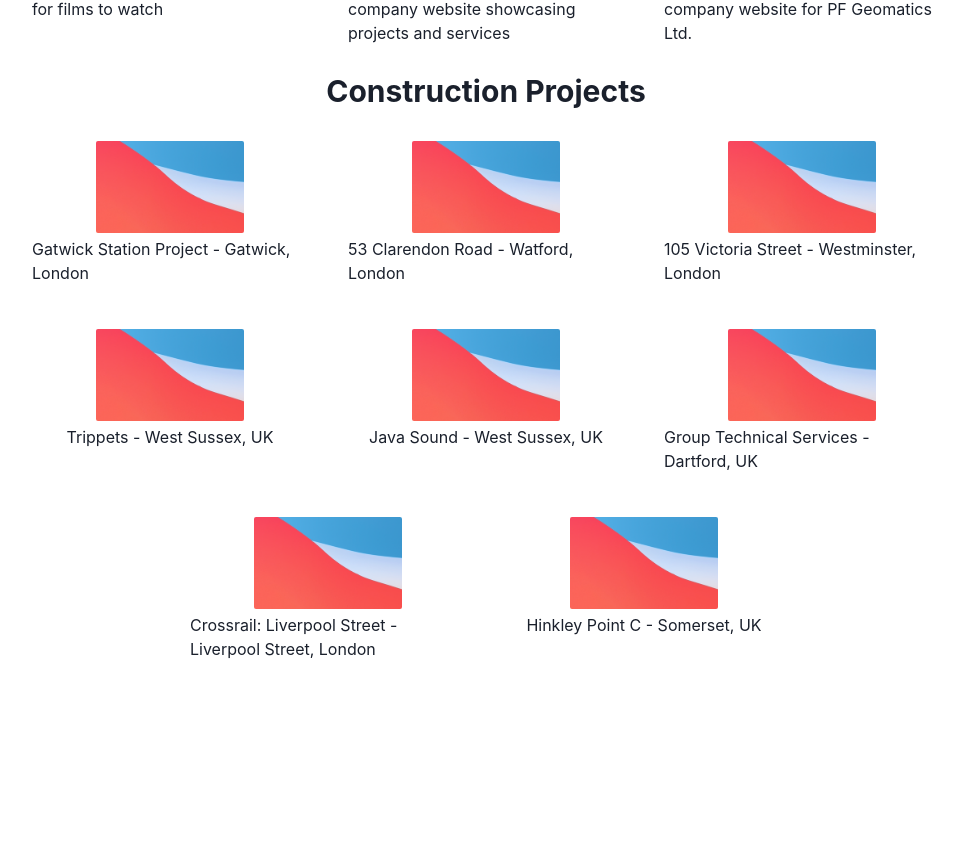
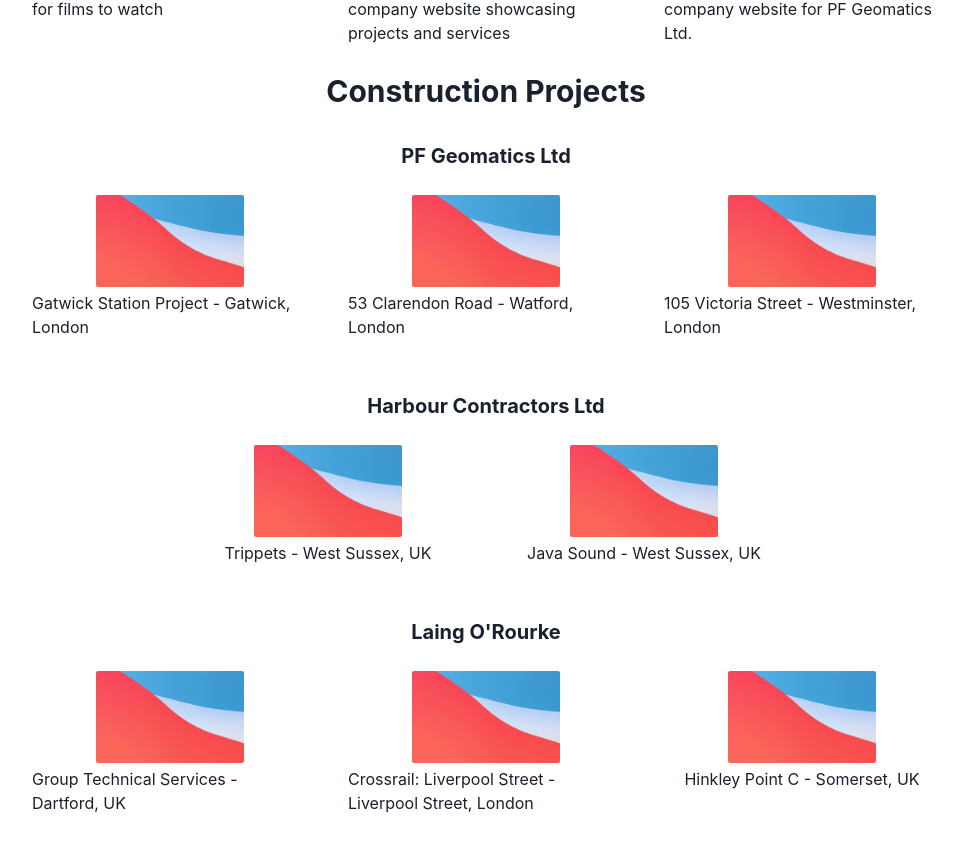
Before and after one commit to HOOLAHAN/portfolio, a React (Create React App) app: page / in a window 1280 px wide. Shown: the part 715-1566 px from the top of the page, without its empty margins (154-1117 px from the left). Before the commit the page ends 1412 px from the top, so only its background shows below. Built offline with nearby package versions, Linux system fonts and the light colour scheme.

Commit message:
added sub headings for each company worked for

```diff
--- a/src/App.tsx
+++ b/src/App.tsx
@@ -1,5 +1,5 @@
 import React, { useState, useRef } from 'react';
-import { ChakraProvider, Box, Heading, extendTheme, Center } from '@chakra-ui/react';
+import { ChakraProvider, Box, Heading, extendTheme, Center, Text } from '@chakra-ui/react';
 import projects, { Project } from './projectsData';
 import constructionProjects from './constructionProjectsData';
 import ProjectCard from './ProjectCard';
@@ -36,17 +36,20 @@
         </Box>
 
         <Center><Heading ref={projectsRef} my={4} size="lg">Construction Projects</Heading></Center>
+        {constructionProjects.map((company, companyIndex) => (
+          <Box key={companyIndex} mb={6}>
+            <Center><Text fontSize="xl" fontWeight="bold" mt={4} mb={2}>{company.company}</Text></Center>
             <Box display="flex" flexWrap="wrap" gridGap="4" justifyContent="center">
-          {constructionProjects.map((company, companyIndex) =>
-            company.projects.map((project, projectIndex) => (
+              {company.projects.map((project, projectIndex) => (
                 <ConstructionProjectCard
                   key={`${companyIndex}-${projectIndex}`}
                   project={project}
                   company={company.company}
                 />
-            ))
-          )}
+              ))}
             </Box>
+          </Box>
+        ))}
 
         {showModal && selectedProject && <Modal project={selectedProject} onClose={handleCloseModal} />}
       </Box>
```
Lines whose indentation alone changed are shown as unchanged.
